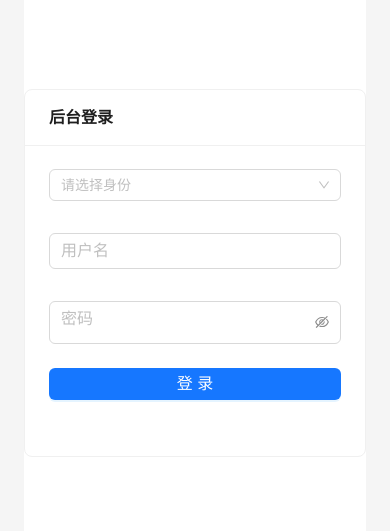
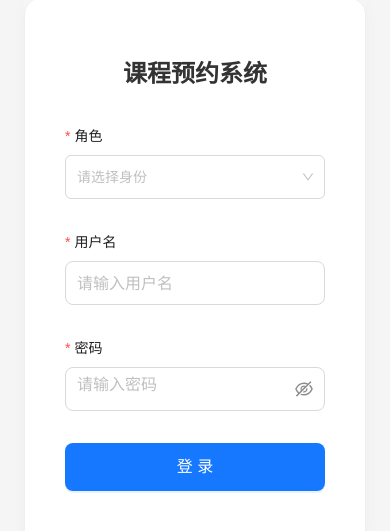
Before and after one commit to pasits233/classOrder-backend, a React (Vite) app in the folder frontend/: page /login in a window 390 px wide. Shown: the part 173-704 px from the top of the page. Built offline with nearby package versions, Linux system fonts and the light colour scheme.

Commit message:
get same order index17

```diff
--- a/frontend/src/App.jsx
+++ b/frontend/src/App.jsx
@@ -9,6 +9,8 @@ import {
 import { Routes, Route, useNavigate, useLocation, Navigate } from 'react-router-dom';
 import CoachPage from './pages/CoachPage';
 import BookingPage from './pages/BookingPage';
+import MobileLoginPage from './pages/MobileLoginPage';
+import MobileCoachPage from './pages/MobileCoachPage';
 import MobileBookingPage from './pages/MobileBookingPage';
 import LoginPage from './pages/LoginPage';
 import { getRole, logout } from './utils/auth';
@@ -113,8 +115,8 @@ export default function App() {
         )}
         <Content style={{ margin: 24, background: '#fff', minHeight: 360 }}>
           <Routes>
-            <Route path="/login" element={<LoginPage />} />
-            <Route path="/coach" element={role === 'admin' ? <CoachPage /> : <Navigate to="/booking" />} />
+            <Route path="/login" element={isMobile ? <MobileLoginPage /> : <LoginPage />} />
+            <Route path="/coach" element={role === 'admin' ? (isMobile ? <MobileCoachPage /> : <CoachPage />) : <Navigate to="/booking" />} />
             <Route path="/booking" element={isMobile ? <MobileBookingPage /> : <BookingPage />} />
             <Route path="/" element={<Navigate to={role === 'admin' ? '/coach' : '/booking'} replace />} />
             <Route path="*" element={<Navigate to={role === 'admin' ? '/coach' : '/booking'} replace />} />
--- /dev/null
+++ b/frontend/src/pages/MobileCoachPage.css
@@ -0,0 +1,31 @@
+/* MobileCoachPage.css */
+.mobile-coach-root {
+  padding: 12px;
+  background: #f7f8fa;
+  min-height: 100vh;
+}
+.mobile-coach-add-btn {
+  font-size: 18px;
+  height: 48px;
+  border-radius: 8px;
+  margin-bottom: 16px;
+}
+.mobile-coach-card {
+  border-radius: 12px;
+  box-shadow: 0 2px 8px #eee;
+  margin-bottom: 16px;
+  font-size: 16px;
+  padding: 16px;
+  position: relative;
+}
+.mobile-coach-edit-btn {
+  position: absolute;
+  right: 16px;
+  top: 16px;
+  font-size: 15px;
+}
+.mobile-coach-input {
+  font-size: 16px;
+  height: 44px;
+  border-radius: 8px;
+}
--- /dev/null
+++ b/frontend/src/pages/MobileCoachPage.jsx
@@ -0,0 +1,104 @@
+import React, { useEffect, useState } from 'react';
+import { Card, Button, List, Modal, Form, Input, message, Spin } from 'antd';
+import request from '../utils/request';
+import './MobileCoachPage.css';
+
+export default function MobileCoachPage() {
+  const [coaches, setCoaches] = useState([]);
+  const [loading, setLoading] = useState(false);
+  const [modalOpen, setModalOpen] = useState(false);
+  const [editing, setEditing] = useState(null);
+  const [form] = Form.useForm();
+
+  const fetchCoaches = async () => {
+    setLoading(true);
+    try {
+      const res = await request.get('/api/coaches');
+      setCoaches(res.data || []);
+    } catch {
+      message.error('获取教练列表失败');
+    } finally {
+      setLoading(false);
+    }
+  };
+
+  useEffect(() => {
+    fetchCoaches();
+  }, []);
+
+  const handleAdd = () => {
+    setEditing(null);
+    form.resetFields();
+    setModalOpen(true);
+  };
+
+  const handleEdit = (coach) => {
+    setEditing(coach);
+    form.setFieldsValue(coach);
+    setModalOpen(true);
+  };
+
+  const handleOk = async () => {
+    try {
+      const values = await form.validateFields();
+      if (editing) {
+        await request.put(`/api/coaches/${editing.id}`, values);
+        message.success('修改成功');
+      } else {
+        await request.post('/api/coaches', values);
+        message.success('添加成功');
+      }
+      setModalOpen(false);
+      fetchCoaches();
+    } catch {
+      message.error('保存失败');
+    }
+  };
+
+  return (
+    <div className="mobile-coach-root">
+      <Button type="primary" block className="mobile-coach-add-btn" onClick={handleAdd}>
+        新增教练
+      </Button>
+      {loading ? <Spin /> : (
+        <List
+          dataSource={coaches}
+          renderItem={coach => (
+            <Card className="mobile-coach-card" key={coach.id}>
+              <div><b>姓名：</b>{coach.name}</div>
+              <div><b>简介：</b>{coach.intro}</div>
+              <div><b>用户名：</b>{coach.username}</div>
+              <Button type="link" className="mobile-coach-edit-btn" onClick={() => handleEdit(coach)}>
+                编辑
+              </Button>
+            </Card>
+          )}
+        />
+      )}
+      <Modal
+        title={editing ? '编辑教练' : '新增教练'}
+        open={modalOpen}
+        onCancel={() => setModalOpen(false)}
+        onOk={handleOk}
+        destroyOnClose
+        okText="保存"
+        cancelText="取消"
+      >
+        <Form form={form} layout="vertical">
+          <Form.Item name="name" label="姓名" rules={[{ required: true, message: '请输入姓名' }]}>
+            <Input className="mobile-coach-input" />
+          </Form.Item>
+          <Form.Item name="intro" label="简介" rules={[{ required: true, message: '请输入简介' }]}>
+            <Input className="mobile-coach-input" />
+          </Form.Item>
+          <Form.Item name="username" label="用户名" rules={[{ required: true, message: '请输入用户名' }]}>
+            <Input className="mobile-coach-input" />
+          </Form.Item>
+          <Form.Item name="password" label="密码" rules={[{ required: !editing, message: '请输入密码' }]}>
+            <Input.Password className="mobile-coach-input" placeholder={editing ? '如不修改可留空' : ''} />
+          </Form.Item>
+        </Form>
+      </Modal>
+    </div>
+  );
+}
--- /dev/null
+++ b/frontend/src/pages/MobileLoginPage.css
@@ -0,0 +1,34 @@
+/* MobileLoginPage.css */
+.mobile-login-root {
+  min-height: 100vh;
+  background: #f7f8fa;
+  display: flex;
+  align-items: center;
+  justify-content: center;
+}
+.mobile-login-card {
+  width: 95vw;
+  max-width: 400px;
+  margin: 0 auto;
+  border-radius: 16px;
+  box-shadow: 0 2px 12px #eee;
+  padding: 32px 16px 24px 16px;
+}
+.mobile-login-title {
+  text-align: center;
+  font-size: 24px;
+  font-weight: bold;
+  margin-bottom: 32px;
+  color: #333;
+}
+.mobile-login-input {
+  font-size: 18px;
+  height: 44px;
+  border-radius: 8px;
+}
+.mobile-login-btn {
+  font-size: 18px;
+  height: 48px;
+  border-radius: 8px;
+  margin-top: 8px;
+}
--- /dev/null
+++ b/frontend/src/pages/MobileLoginPage.jsx
@@ -0,0 +1,63 @@
+import React, { useState } from 'react';
+import { Form, Input, Button, message, Card, Select } from 'antd';
+import request from '../utils/request';
+import { setRole } from '../utils/auth';
+import { useNavigate } from 'react-router-dom';
+import './MobileLoginPage.css';
+
+export default function MobileLoginPage() {
+  const [loading, setLoading] = useState(false);
+  const navigate = useNavigate();
+
+  const onFinish = async (values) => {
+    setLoading(true);
+    try {
+      const res = await request.post('/api/login', {
+        username: values.username,
+        password: values.password,
+        role: values.role,
+      });
+      if (res.data && res.data.token) {
+        localStorage.setItem('token', res.data.token);
+        setRole(values.role);
+        message.success('登录成功');
+        navigate(values.role === 'admin' ? '/coach' : '/booking');
+      } else {
+        message.error('登录失败');
+      }
+    } catch (e) {
+      if (e.response && e.response.data && e.response.data.error) {
+        message.error(e.response.data.error);
+      } else {
+        message.error('用户名或密码错误');
+      }
+    } finally {
+      setLoading(false);
+    }
+  };
+
+  return (
+    <div className="mobile-login-root">
+      <Card className="mobile-login-card">
+        <div className="mobile-login-title">课程预约系统</div>
+        <Form layout="vertical" onFinish={onFinish} autoComplete="off">
+          <Form.Item name="role" label="角色" rules={[{ required: true, message: '请选择角色' }]}>
+            <Select className="mobile-login-input" placeholder="请选择身份">
+              <Select.Option value="admin">管理员</Select.Option>
+              <Select.Option value="coach">教练</Select.Option>
+            </Select>
+          </Form.Item>
+          <Form.Item name="username" label="用户名" rules={[{ required: true, message: '请输入用户名' }]}>
+            <Input className="mobile-login-input" placeholder="请输入用户名" />
+          </Form.Item>
+          <Form.Item name="password" label="密码" rules={[{ required: true, message: '请输入密码' }]}>
+            <Input.Password className="mobile-login-input" placeholder="请输入密码" />
+          </Form.Item>
+          <Button type="primary" htmlType="submit" block loading={loading} className="mobile-login-btn">
+            登录
+          </Button>
+        </Form>
+      </Card>
+    </div>
+  );
+}
```
Also changed, not shown: 5 other files (tests, documents, lock files or other folders).
